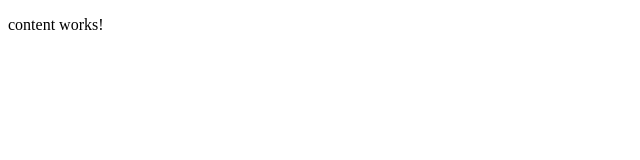
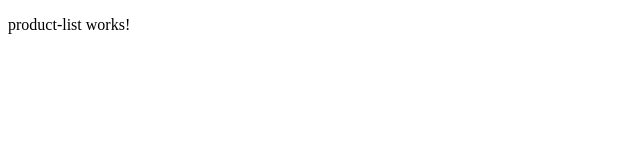
Before and after one commit to andresvillaec/BpFrontend, an Angular app: page / in a window 1280 px wide. Shown: the top 160 px of the page, without its empty margins (0-640 px from the left). Built offline with nearby package versions, Linux system fonts and the light colour scheme.

Commit message:
feat: Set up content by route

```diff
--- a/src/app/app.component.ts
+++ b/src/app/app.component.ts
@@ -1,10 +1,11 @@
 import { Component } from '@angular/core';
+import { RouterOutlet } from '@angular/router';
 import { HeaderComponent } from "./shared/components/header/header.component";
 import { ContentComponent } from "./shared/components/content/content.component";
 
 @Component({
   selector: 'app-root',
-  imports: [HeaderComponent, ContentComponent],
+  imports: [RouterOutlet, HeaderComponent, ContentComponent],
   templateUrl: './app.component.html',
   styleUrl: './app.component.scss'
 })
--- a/src/app/app.config.ts
+++ b/src/app/app.config.ts
@@ -1,10 +1,13 @@
 import { ApplicationConfig, provideZoneChangeDetection } from '@angular/core';
 import { provideRouter } from '@angular/router';
+import { provideHttpClient } from '@angular/common/http';
 
 import { routes } from './app.routes';
 
 export const appConfig: ApplicationConfig = {
   providers: [
     provideZoneChangeDetection({ eventCoalescing: true }),
-    provideRouter(routes)]
+    provideRouter(routes),
+    provideHttpClient(),
+  ]
 };
--- a/src/app/shared/components/content/content.component.html
+++ b/src/app/shared/components/content/content.component.html
@@ -1 +1,3 @@
-<p>content works!</p>
+<div class="container">
+  <router-outlet />
+</div>
--- a/src/app/shared/components/content/content.component.ts
+++ b/src/app/shared/components/content/content.component.ts
@@ -1,8 +1,9 @@
 import { Component } from '@angular/core';
+import { RouterOutlet } from '@angular/router';
 
 @Component({
   selector: 'app-content',
-  imports: [],
+  imports: [RouterOutlet],
   templateUrl: './content.component.html',
   styleUrl: './content.component.scss'
 })
--- a/src/app/shared/components/header/header.component.ts
+++ b/src/app/shared/components/header/header.component.ts
@@ -1,8 +1,9 @@
 import { Component } from '@angular/core';
+import { RouterOutlet } from '@angular/router';
 
 @Component({
   selector: 'app-header',
-  imports: [],
+  imports: [RouterOutlet],
   templateUrl: './header.component.html',
   styleUrl: './header.component.scss'
 })
```
